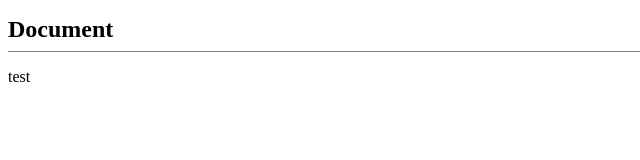
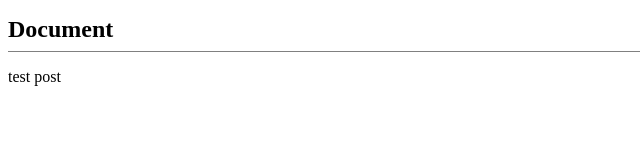
Before and after one commit to greenmossmoss/greenmossmoss.github.io, a plain HTML site: page index.html in a window 1280 px wide. Shown: the full height of the page, 0-640 px from the left. Drawn offline with Linux system fonts and the light colour scheme.

Commit message:
Add files via upload

```diff
--- a/index.html
+++ b/index.html
@@ -9,6 +9,6 @@
   </head>
 <body>
   <h1>Document</h1>
-  <p>test</p>
+  <p>test post</p>
 </body>
 </html>
```
